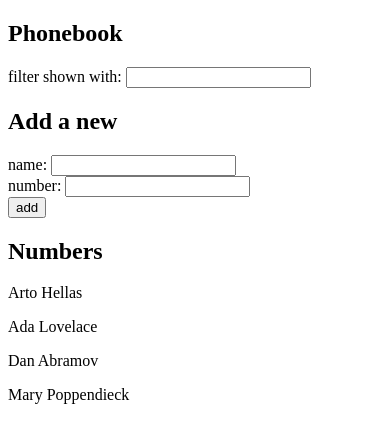
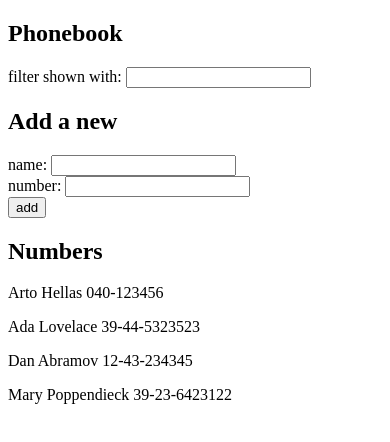
Before and after one commit to lukdva/fullStackOpenExcercisesLukas, a React (Create React App) app in the folder part2/phonebook/: page / in a window 390 px wide. Shown: the top 442 px of the page. Built offline with nearby package versions, Linux system fonts and the light colour scheme; data requests are answered from the project's data file.

Commit message:
2.15: Phonebook step7 Renamed person.phone to person.number for consistency Saving newly created person to db.json

```diff
--- a/part2/phonebook/db.json
+++ b/part2/phonebook/db.json
@@ -1,5 +1,5 @@
 {
-    "persons":[
+  "persons": [
     {
       "name": "Arto Hellas",
       "number": "040-123456",
--- a/part2/phonebook/src/App.js
+++ b/part2/phonebook/src/App.js
@@ -5,7 +5,7 @@ const Persons = ({persons, filter}) => {
   return (
     persons
     .filter(person => person.name.toLowerCase().includes(filter.toLowerCase()))
-    .map(person => <p key={person.name}>{person.name} {person.phone}</p> )
+    .map(person => <p key={person.name}>{person.name} {person.number}</p> )
   )
 }
 const Filter = ({handleFilterChange}) => {
@@ -43,7 +43,13 @@ const App = () => {
       alert(`${newName} is already added to phonebook`)
     }
     else {
-      setPersons(persons.concat({name: newName, phone:newPhone}));
+      const personObject = {name: newName, number:newPhone}
+      axios
+      .post('http://localhost:3001/persons', personObject)
+      .then( response => {
+        setPersons(persons.concat(response.data));
+      });
+
     }
   }
 
@@ -61,6 +67,7 @@ const App = () => {
     axios
     .get('http://localhost:3001/persons')
     .then(result => {
+      console.log(result.data)
       setPersons(result.data);
     })
   },[]);
```
Lines whose indentation alone changed are shown as unchanged.
